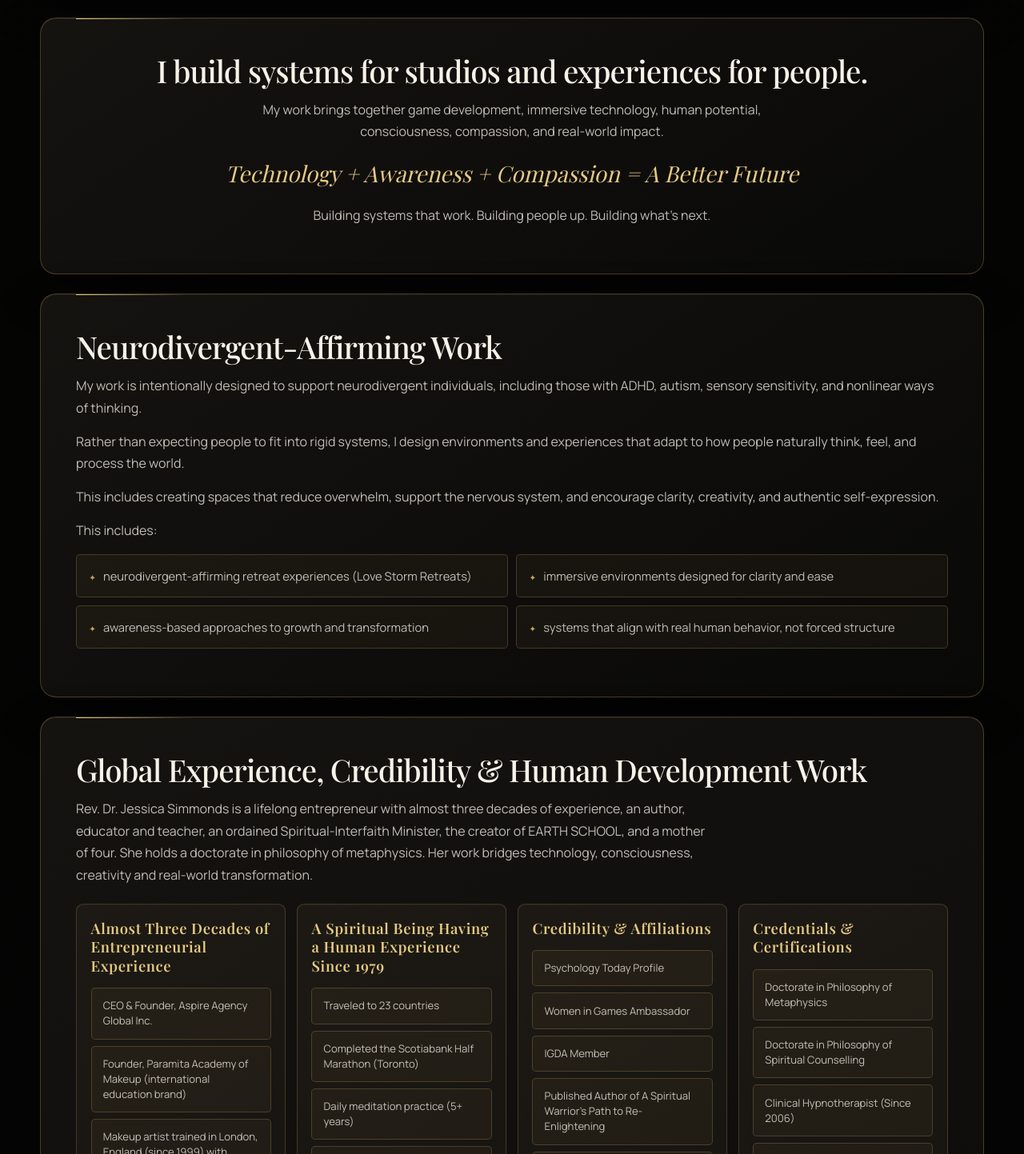
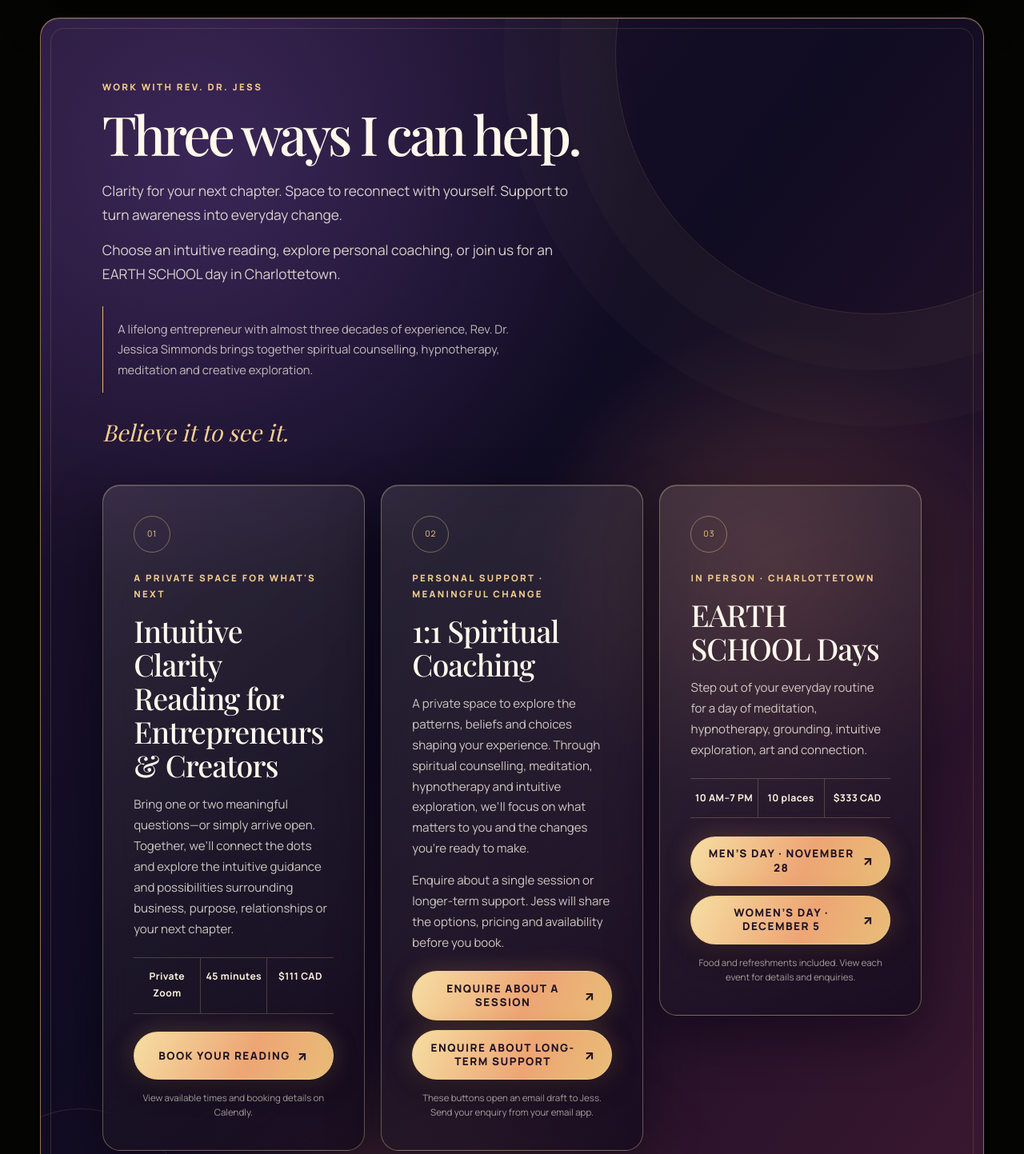
Before and after one commit to jessgoodvibesonly/jessgoodvibesonly, a Next.js app: page / in a window 1280 px wide. Shown: the part 4707-6150 px from the top of the page at 80% size. Built offline with nearby package versions, Linux system fonts and the light colour scheme.

Commit message:
Add readings, spiritual coaching and Earth School day options

```diff
--- /dev/null
+++ b/app/components/PrivateSessions.tsx
@@ -0,0 +1,74 @@
+const bookingUrl =
+  "https://calendly.com/aspiritualwarriorspath/intuitive-clarity-reading-for-entrepreneurs-creators";
+
+function enquiryUrl(subject: string, body: string) {
+  return `mailto:jessgoodvibesonly@gmail.com?subject=${encodeURIComponent(subject)}&body=${encodeURIComponent(body)}`;
+}
+
+const singleSessionUrl = enquiryUrl(
+  "Private coaching — single session",
+  "Hi Jess,\n\nI’m interested in a private coaching session. Please send me the session options, price and availability.\n\nMy name: \nWhat I’d like support with: \n",
+);
+const longTermUrl = enquiryUrl(
+  "Long-term coaching enquiry",
+  "Hi Jess,\n\nI’m interested in working with you over a longer period.\n\nMy name: \nWhat I’d like support with: \nWhat I’m ready to change: \nMy preferred availability: \n\nPlease send me the options and pricing.\n",
+);
+
+export function PrivateSessions() {
+  return (
+    <section id="private-sessions" className="private-sessions" aria-labelledby="private-sessions-title">
+      <div className="vision-orbit vision-orbit-one" aria-hidden="true" />
+      <div className="vision-orbit vision-orbit-two" aria-hidden="true" />
+      <div className="private-sessions-copy" style={{ marginBottom: "2.5rem" }}>
+        <p className="private-eyebrow">WORK WITH REV. DR. JESS</p>
+        <h2 id="private-sessions-title" style={{ maxWidth: "18ch" }}>Three ways I can help.</h2>
+        <div className="private-introduction">
+          <p>Clarity for your next chapter. Space to reconnect with yourself. Support to turn awareness into everyday change.</p>
+          <p>Choose an intuitive reading, explore personal coaching, or join us for an EARTH SCHOOL day in Charlottetown.</p>
+        </div>
+        <p className="private-credibility">A lifelong entrepreneur with almost three decades of experience, Rev. Dr. Jessica Simmonds brings together spiritual counselling, hypnotherapy, meditation and creative exploration.</p>
+        <p className="private-signature">Believe it to see it.</p>
+      </div>
+
+      <div className="service-list" style={{ display: "grid", gridTemplateColumns: "repeat(auto-fit, minmax(min(100%, 280px), 1fr))", gap: "1.25rem", alignItems: "start" }}>
+        <article className="service-card">
+          <div className="service-card-marker" aria-hidden="true"><span>01</span></div>
+          <p className="service-label">A private space for what&apos;s next</p>
+          <h3>Intuitive Clarity Reading for Entrepreneurs &amp; Creators</h3>
+          <p className="service-description">Bring one or two meaningful questions—or simply arrive open. Together, we’ll connect the dots and explore the intuitive guidance and possibilities surrounding business, purpose, relationships or your next chapter.</p>
+          <ul className="service-details" aria-label="Reading details"><li>Private Zoom</li><li>45 minutes</li><li>$111 CAD</li></ul>
+          <a className="btn service-booking-button" href={bookingUrl} target="_blank" rel="noopener noreferrer" aria-label="Book your Intuitive Clarity Reading on Calendly (opens in a new tab)">Book Your Reading <span aria-hidden="true">↗</span></a>
+          <p className="service-support">View available times and booking details on Calendly.</p>
+        </article>
+
+        <article className="service-card">
+          <div className="service-card-marker" aria-hidden="true"><span>02</span></div>
+          <p className="service-label">Personal support · meaningful change</p>
+          <h3>1:1 Spiritual Coaching</h3>
+          <p className="service-description">A private space to explore the patterns, beliefs and choices shaping your experience. Through spiritual counselling, meditation, hypnotherapy and intuitive exploration, we’ll focus on what matters to you and the changes you’re ready to make.</p>
+          <p className="service-description">Enquire about a single session or longer-term support. Jess will share the options, pricing and availability before you book.</p>
+          <div style={{ display: "grid", gap: ".75rem", marginTop: "1.4rem" }}>
+            <a className="btn service-booking-button" href={singleSessionUrl}>Enquire About a Session <span aria-hidden="true">↗</span></a>
+            <a className="btn service-booking-button" href={longTermUrl}>Enquire About Long-Term Support <span aria-hidden="true">↗</span></a>
+          </div>
+          <p className="service-support">These buttons open an email draft to Jess. Send your enquiry from your email app.</p>
+        </article>
+
+        <article className="service-card">
+          <div className="service-card-marker" aria-hidden="true"><span>03</span></div>
+          <p className="service-label">In person · Charlottetown</p>
+          <h3>EARTH SCHOOL Days</h3>
+          <p className="service-description">Step out of your everyday routine for a day of meditation, hypnotherapy, grounding, intuitive exploration, art and connection.</p>
+          <ul className="service-details" aria-label="Event details"><li>10 AM–7 PM</li><li>10 places</li><li>$333 CAD</li></ul>
+          <div style={{ display: "grid", gap: ".75rem" }}>
+            <a className="btn service-booking-button" href="/earth-school-mens-day">Men’s Day · November 28 <span aria-hidden="true">↗</span></a>
+            <a className="btn service-booking-button" href="/earth-school-womens-day">Women’s Day · December 5 <span aria-hidden="true">↗</span></a>
+          </div>
+          <p className="service-support">Food and refreshments included. View each event for details and enquiries.</p>
+        </article>
+      </div>
+    </section>
+  );
+}
+
+export { bookingUrl };
```
